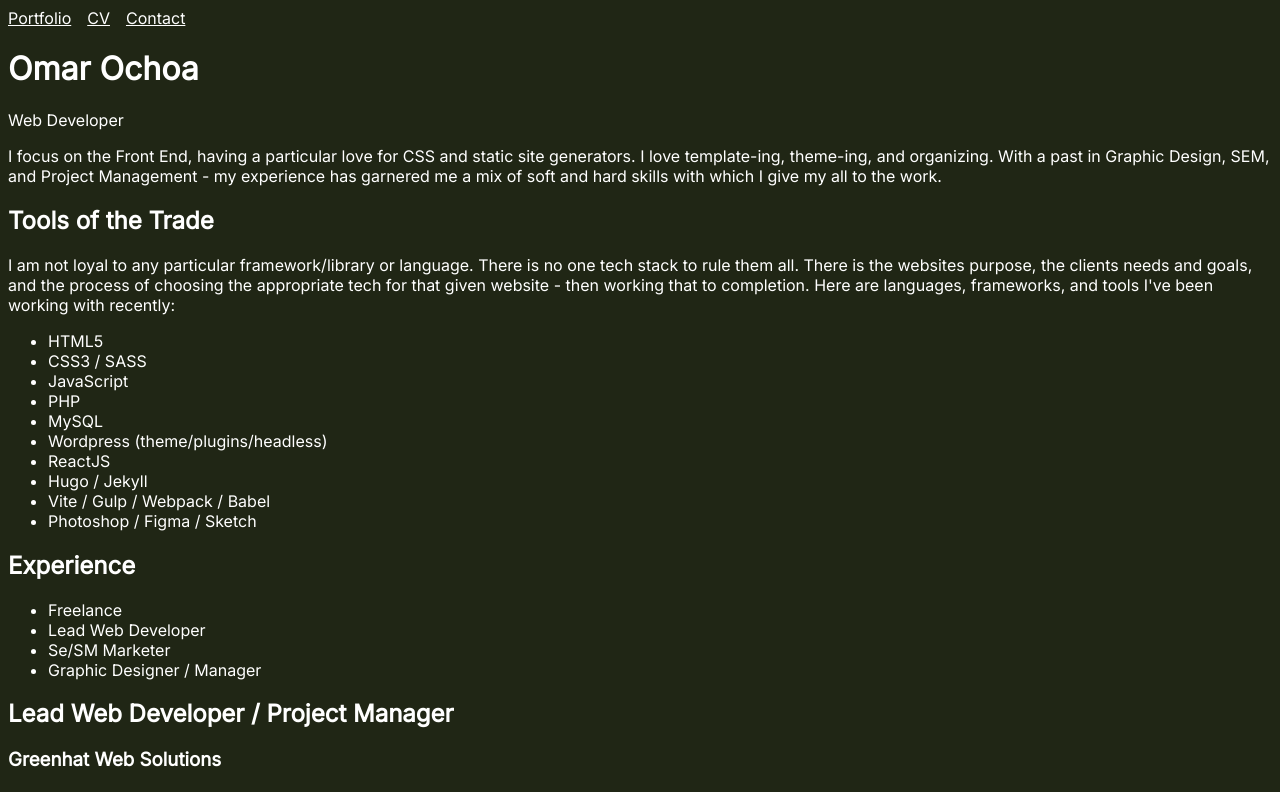
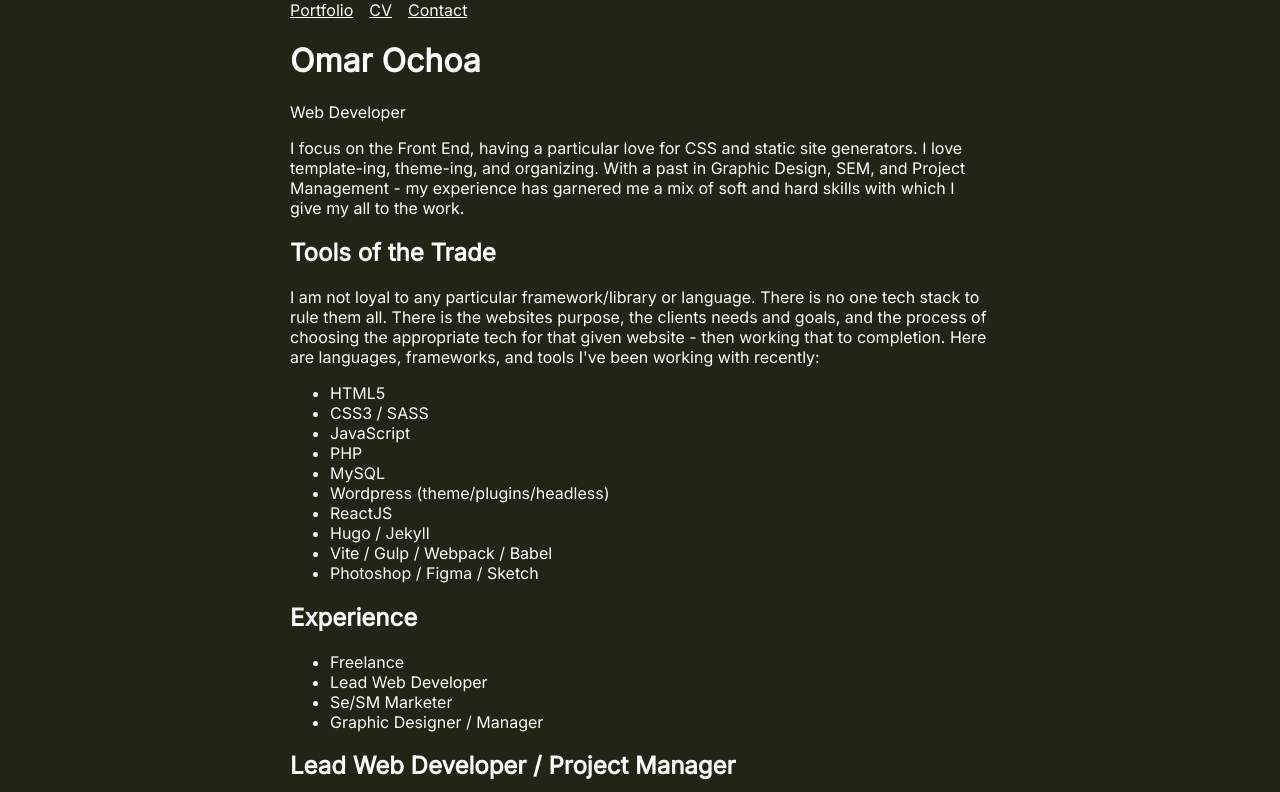
Before and after one commit to omarotxoa/omarochoa-frontend-react, a React (Vite) app: page / in a window 1280 px wide. Shown: the top 792 px of the page. Built offline with nearby package versions, Linux system fonts and the light colour scheme; a web font is replaced by a local one.

Commit message:
Styles: Basic Body centering with working size of 700px

```diff
--- a/src/index.css
+++ b/src/index.css
@@ -11,3 +11,10 @@ body {
   font-family: 'Inter', sans-serif;
   color: var(--white);
 }
+
+@media (min-width: 800px) {
+  body {
+    width: 700px;
+    margin: 0 auto;
+  }
+}
```
